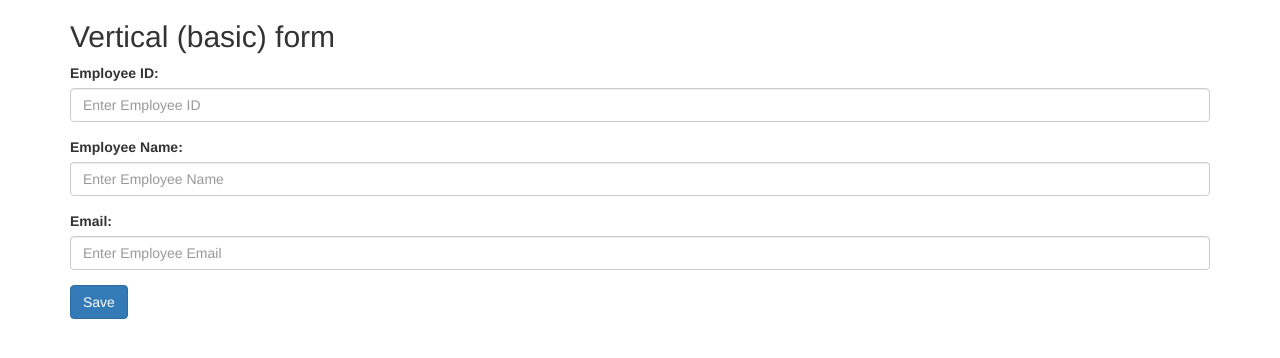
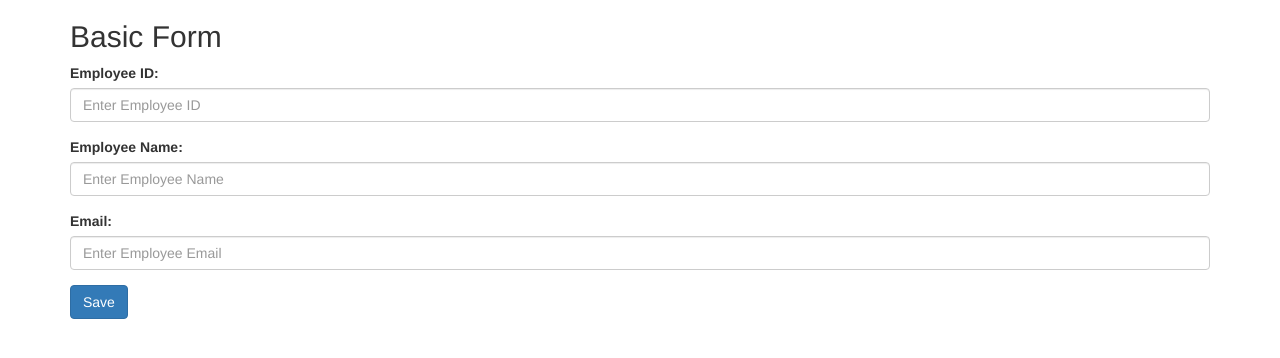
Before and after one commit to anevase10345/Project, a plain HTML site: page public_html/index.html in a window 1280 px wide. Drawn offline with nearby package versions, Linux system fonts and the light colour scheme.

Commit message:
JPDB project

```diff
--- a/public_html/index.html
+++ b/public_html/index.html
@@ -18,7 +18,7 @@ and open the template in the editor.
     </head>
     <body>
         <div class="container">
-            <h2>Vertical (basic) form</h2>
+            <h2>Basic Form</h2>
             <form id="empForm" method="post">
                 <div class="form-group">
                     <span><label for="empId">Employee ID:</label> <label id="empIdMsg">
```
